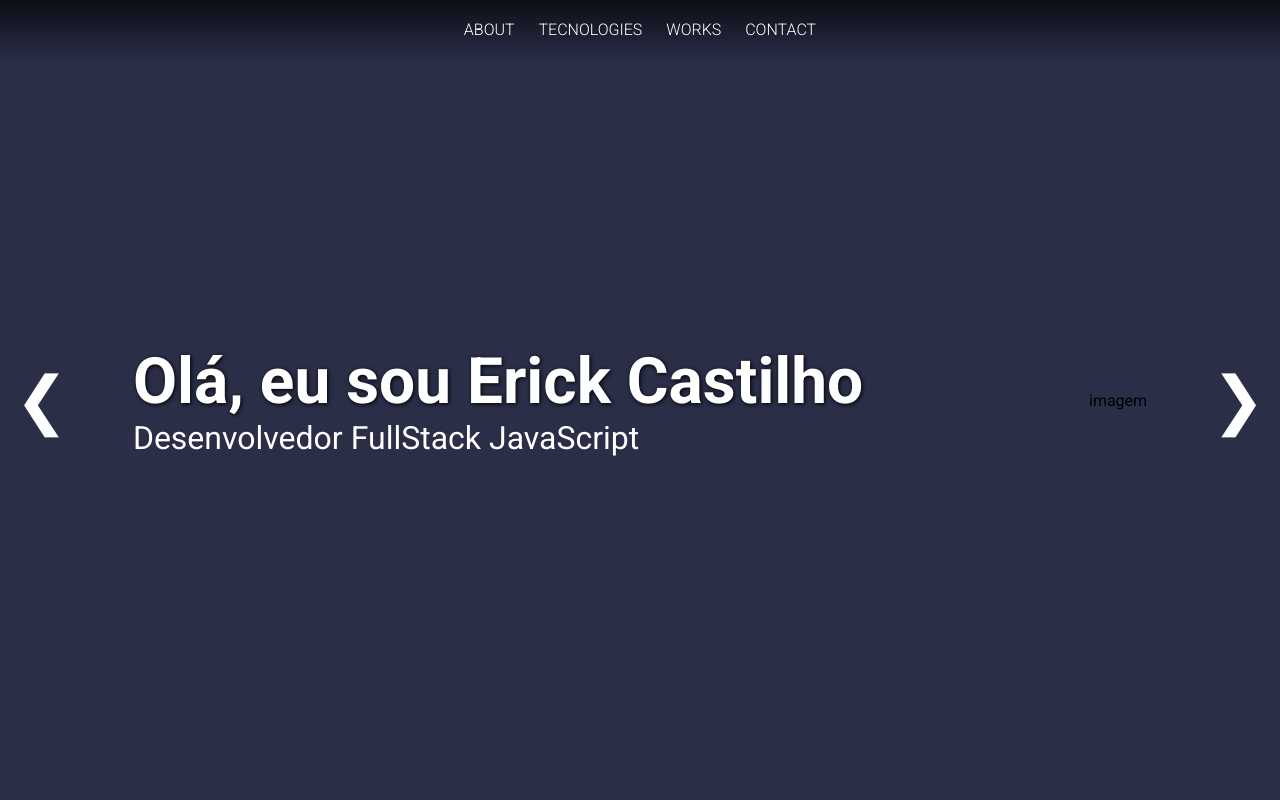
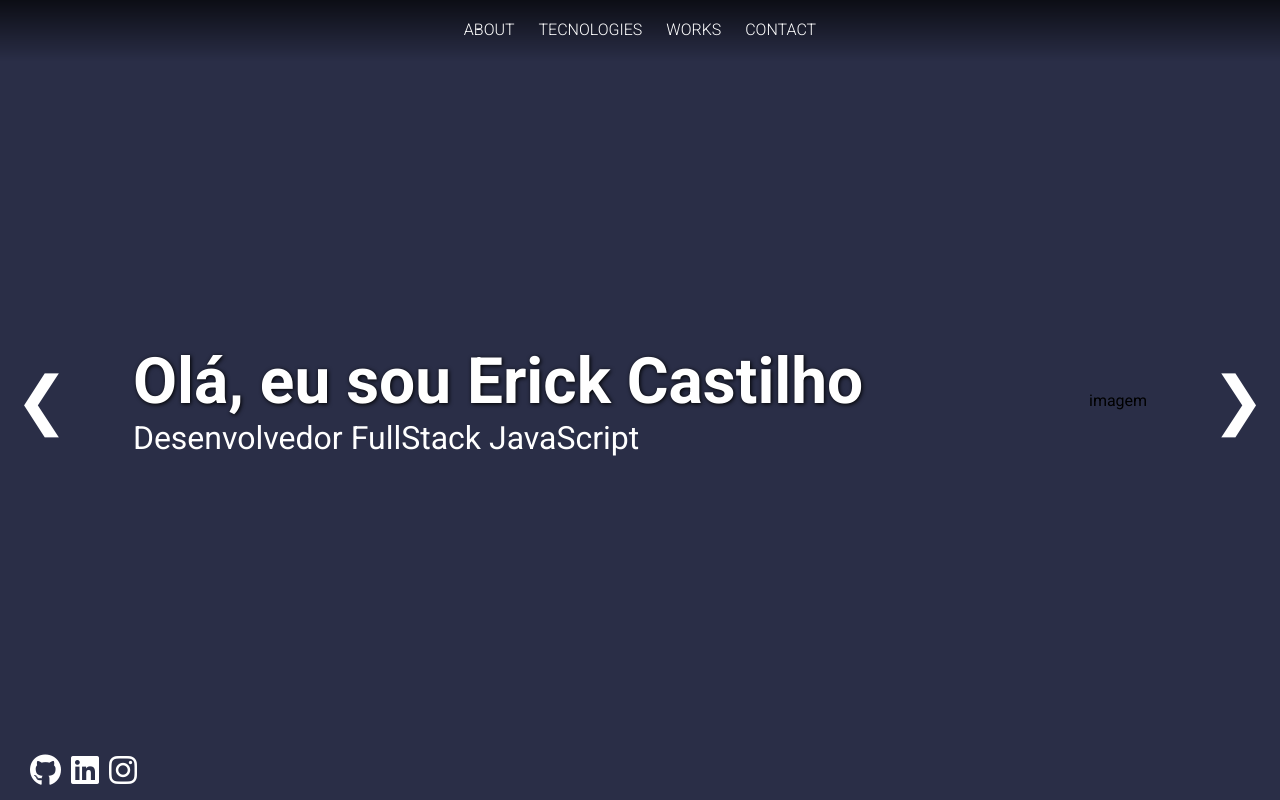
Before and after one commit to cmerick/cmerick.github.io, a website: page index.html in a window 1280 px wide. Drawn offline with Linux system fonts and the light colour scheme.

Commit message:
adiçao icones

```diff
--- a/index.html
+++ b/index.html
@@ -49,7 +49,25 @@
         <button id="prev" onclick="prev()" value="&#10094;">&#10094;</button>
         <button id="next" onclick="next()">&#10095;</button>
       </div>
+      <footer id="link-icons">
+        <a href="https://github.com/cmerick" target="_blank"
+          ><i class="fa-brands fa-github fa-2xl"></i
+        ></a>
+        <a
+          href="https://www.linkedin.com/in/erickcastilhomestre/"
+          target="_blank"
+          ><i class="fa-brands fa-linkedin fa-2xl"></i
+        ></a>
+        <a href="https://www.instagram.com/cas_erick/" target="_blank"
+          ><i class="fa-brands fa-instagram fa-2xl"></i
+        ></a>
+      </footer>
     </div>
+
+    <script
+      src="https://kit.fontawesome.com/c96911b69b.js"
+      crossorigin="anonymous"
+    ></script>
     <script src="./js/index.js"></script>
   </body>
 </html>
--- a/style.scss
+++ b/style.scss
@@ -162,4 +162,23 @@ nav {
     #next {
         right: 0;
     }
+
 }
+
+#link-icons{
+    position: fixed;
+    display: flex;
+    text-align: center;
+    align-items: center;
+    flex: 1;
+    justify-content: space-between;
+    bottom: 0;
+    margin-bottom: 20px;
+    margin-left: 20px;
+        a{
+
+            margin-left: 10px;
+            text-decoration: none;
+            color: white;
+        }
+}
```
Also changed, not shown: style/style.css, 1 other file.
